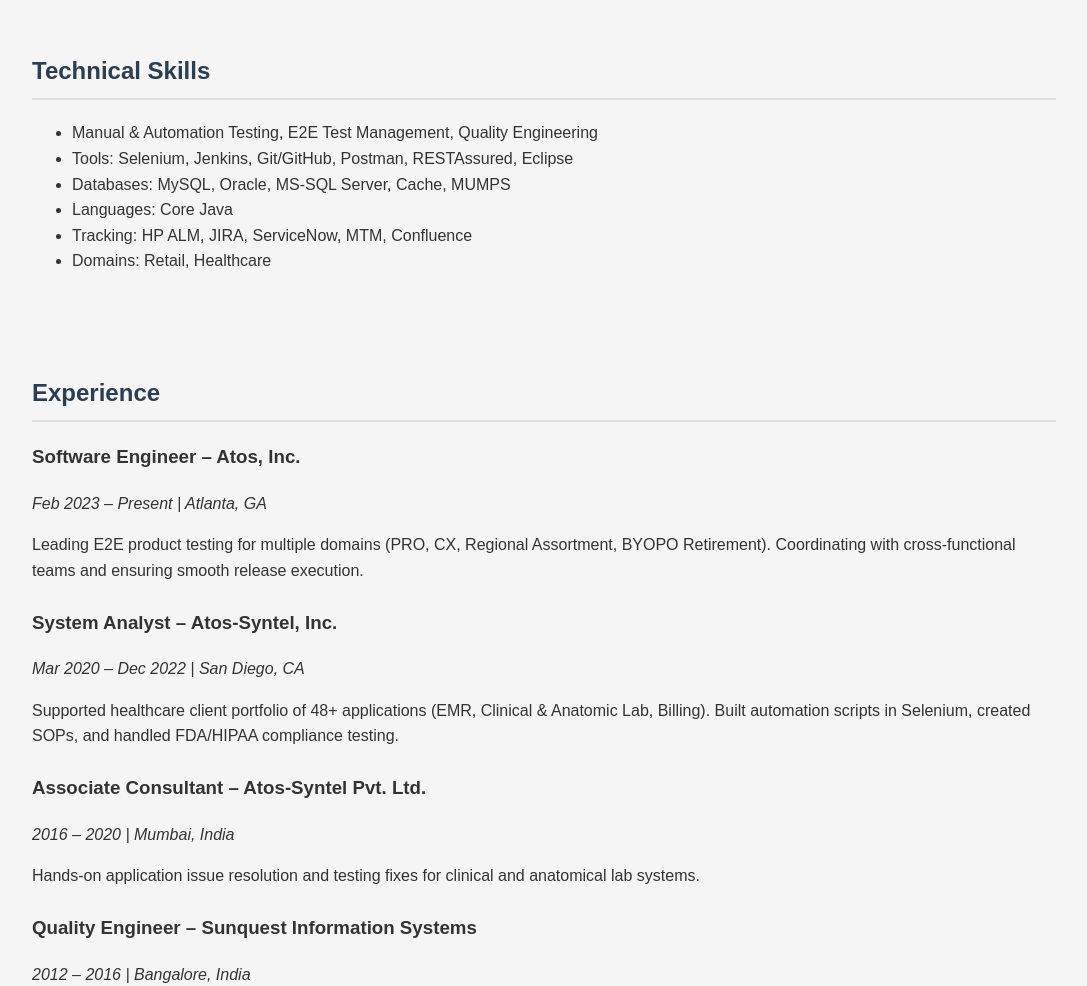
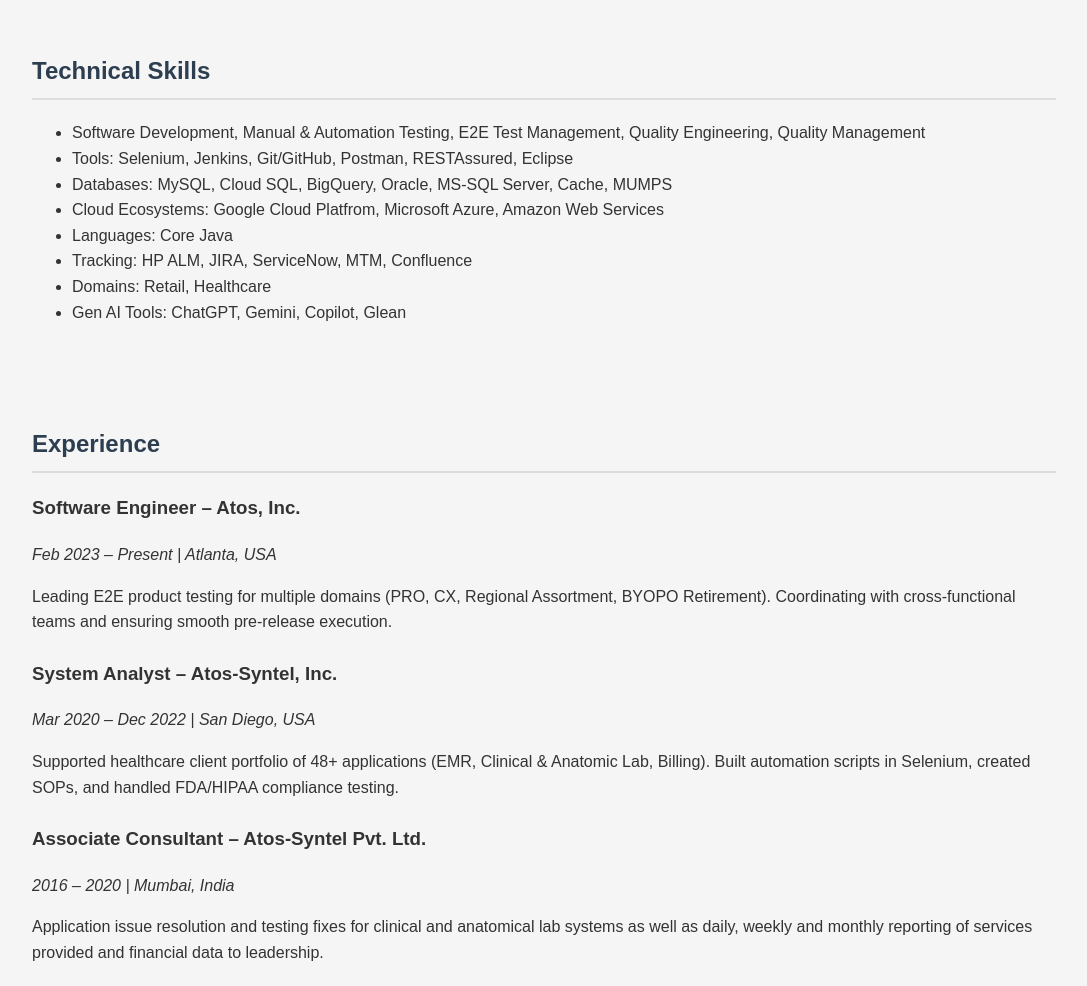
Before and after one commit to ankit210689/Portfolio, a plain HTML site: page index.html in a window 1280 px wide. Shown: the part 520-1506 px from the top of the page, without its empty margins (96-1183 px from the left). Drawn offline with Linux system fonts and the light colour scheme.

Commit message:
Enhance skills and experience sections in index.html
Updated technical skills and experience details.

```diff
--- a/index.html
+++ b/index.html
@@ -36,12 +36,14 @@ and exposure to DevOps, API testing, and AI tools.
 <section id="skills" class="container">
 <h2>Technical Skills</h2>
 <ul>
-<li>Manual & Automation Testing, E2E Test Management, Quality Engineering</li>
+<li>Software Development, Manual & Automation Testing, E2E Test Management, Quality Engineering, Quality Management</li>
 <li>Tools: Selenium, Jenkins, Git/GitHub, Postman, RESTAssured, Eclipse</li>
-<li>Databases: MySQL, Oracle, MS-SQL Server, Cache, MUMPS</li>
+<li>Databases: MySQL, Cloud SQL, BigQuery, Oracle, MS-SQL Server, Cache, MUMPS</li>
+<li>Cloud Ecosystems: Google Cloud Platfrom, Microsoft Azure, Amazon Web Services</li>
 <li>Languages: Core Java</li>
 <li>Tracking: HP ALM, JIRA, ServiceNow, MTM, Confluence</li>
 <li>Domains: Retail, Healthcare</li>
+<li>Gen AI Tools: ChatGPT, Gemini, Copilot, Glean</li>
 </ul>
 </section>
 
@@ -51,14 +53,14 @@ and exposure to DevOps, API testing, and AI tools.
 
 <div class="job">
 <h3>Software Engineer – Atos, Inc.</h3>
-<p><em>Feb 2023 – Present | Atlanta, GA</em></p>
+<p><em>Feb 2023 – Present | Atlanta, USA</em></p>
 <p>Leading E2E product testing for multiple domains (PRO, CX, Regional Assortment, BYOPO Retirement).
-Coordinating with cross-functional teams and ensuring smooth release execution.</p>
+Coordinating with cross-functional teams and ensuring smooth pre-release execution.</p>
 </div>
 
 <div class="job">
 <h3>System Analyst – Atos-Syntel, Inc.</h3>
-<p><em>Mar 2020 – Dec 2022 | San Diego, CA</em></p>
+<p><em>Mar 2020 – Dec 2022 | San Diego, USA</em></p>
 <p>Supported healthcare client portfolio of 48+ applications (EMR, Clinical & Anatomic Lab, Billing).
 Built automation scripts in Selenium, created SOPs, and handled FDA/HIPAA compliance testing.</p>
 </div>
@@ -66,14 +68,15 @@ Built automation scripts in Selenium, created SOPs, and handled FDA/HIPAA compli
 <div class="job">
 <h3>Associate Consultant – Atos-Syntel Pvt. Ltd.</h3>
 <p><em>2016 – 2020 | Mumbai, India</em></p>
-<p>Hands-on application issue resolution and testing fixes for clinical and anatomical lab systems.</p>
+<p>Application issue resolution and testing fixes for clinical and anatomical lab systems as well as
+  daily, weekly and monthly reporting of services provided and financial data to leadership.</p>
 </div>
 
 <div class="job">
 <h3>Quality Engineer – Sunquest Information Systems</h3>
 <p><em>2012 – 2016 | Bangalore, India</em></p>
 <p>Worked on Sunquest Lab, CoPath, Molecular & VUE applications.
-Performed functional, regression, and automation testing.</p>
+  Performed functional, regression, and automation testing.</p>
 </div>
 </section>
 
```
